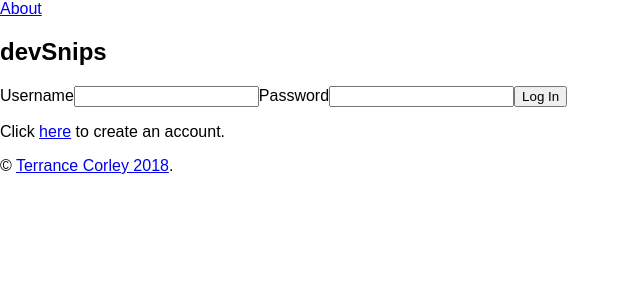
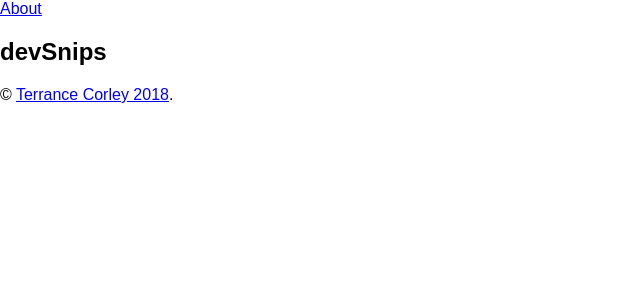
Before and after one commit to terrancecorley/devSnips-client, a React (Create React App) app: page /homepage in a window 1280 px wide. Shown: the top 300 px of the page, without its empty margins (0-640 px from the left). Built offline with nearby package versions, Linux system fonts and the light colour scheme.

Commit message:
added user stories

```diff
--- a/src/components/App/App.js
+++ b/src/components/App/App.js
@@ -3,21 +3,27 @@ import './App.css';
 import Banner from '../Banner/Banner';
 import LandingHeader from '../Headers/LandingHeader/LandingHeader';
 import Landing from '../Landing/Landing';
+import SignUp from '../SignUp/SignUp';
 import Footer from '../Footer/Footer';
+import {BrowserRouter as Router, Route} from 'react-router-dom';
+import Homepage from '../Homepage/Homepage';
 
 class App extends Component {
   render() {
     return (
+      <Router>
         <React.Fragment>
           <LandingHeader />
           <Banner />
           <main>
-          <Landing />
+            <Route exact path="/" component={Landing} />
+            <Route exact path="/signup" component={SignUp} />
           </main>
           <Footer />
         </React.Fragment>
-    )
-  }
-}
+      </Router>
+    );
+  };
+};
 
 export default App;
--- /dev/null
+++ b/src/components/Homepage/Homepage.js
@@ -0,0 +1,7 @@
+import React from 'react';
+
+export default function Homepage(props) {
+  return (
+    <h1>This is the home page!</h1>
+  );
+};
--- a/src/components/Landing/Landing.js
+++ b/src/components/Landing/Landing.js
@@ -1,6 +1,8 @@
 import React from 'react';
 
 export default function Landing(props) {
+  //if user signed in set redirect to snips
+
  return (
    <form>
      <label htmlFor="username">Username</label>
@@ -18,5 +20,5 @@ export default function Landing(props) {
       <button type="submit">Log In</button>
       <p>Click <a href="#">here</a> to create an account.</p>
    </form>
- )
+ );
 };
--- a/src/components/SignUp/SignUp.js
+++ b/src/components/SignUp/SignUp.js
@@ -3,5 +3,5 @@ import React from 'react';
 export default function SignUp(props) {
   return (
     <h1>Sign up page!</h1>
-  )
-}
+  );
+};
```
Also changed, not shown: src/actions/index.js (added, +15 -0 lines). Lines whose indentation alone changed are shown as unchanged.
